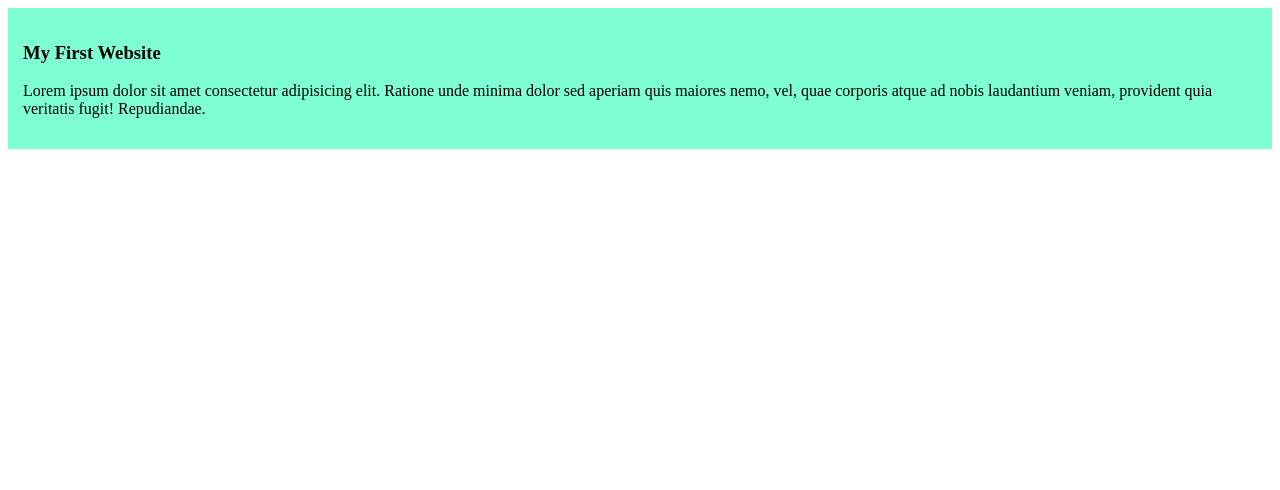
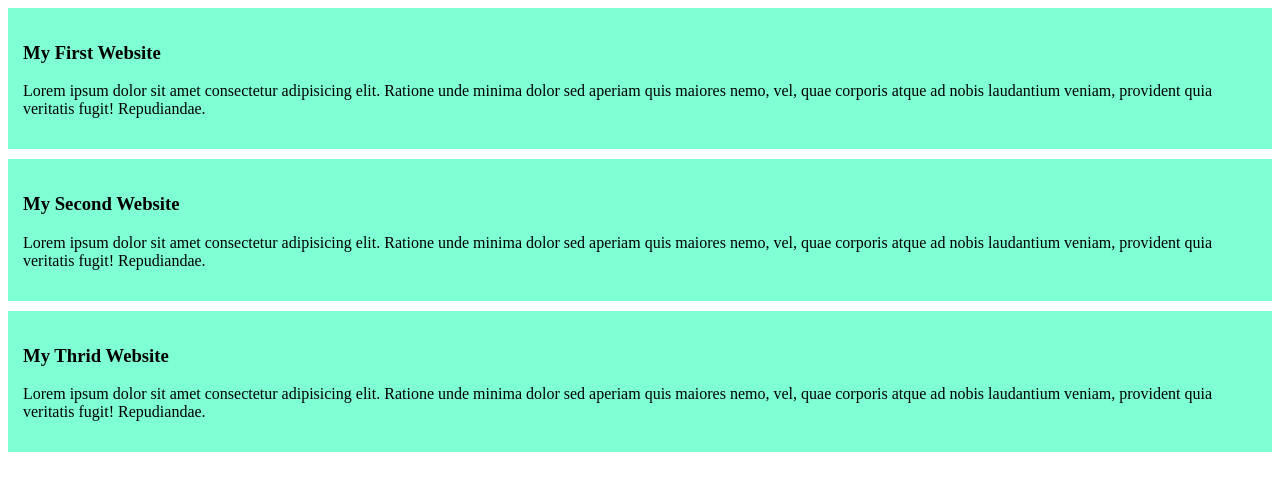
Before and after one commit to prokrity898/web-development, a plain HTML site: page index.html in a window 1280 px wide. Drawn offline with Linux system fonts and the light colour scheme.

Commit message:
Let's add the second blog

```diff
--- a/Styles/blog.css
+++ b/Styles/blog.css
@@ -1,4 +1,5 @@
 div{
     background-color: aquamarine;
     padding: 15px;
+    margin-bottom: 10px;
 }
--- a/index.html
+++ b/index.html
@@ -11,5 +11,13 @@
         <h3>My First Website</h3>
         <p>Lorem ipsum dolor sit amet consectetur adipisicing elit. Ratione unde minima dolor sed aperiam quis maiores nemo, vel, quae corporis atque ad nobis laudantium veniam, provident quia veritatis fugit! Repudiandae.</p>
     </div>
+    <div>
+        <h3>My Second Website</h3>
+        <p>Lorem ipsum dolor sit amet consectetur adipisicing elit. Ratione unde minima dolor sed aperiam quis maiores nemo, vel, quae corporis atque ad nobis laudantium veniam, provident quia veritatis fugit! Repudiandae.</p>
+    </div>
+    <div>
+        <h3>My Thrid Website</h3>
+        <p>Lorem ipsum dolor sit amet consectetur adipisicing elit. Ratione unde minima dolor sed aperiam quis maiores nemo, vel, quae corporis atque ad nobis laudantium veniam, provident quia veritatis fugit! Repudiandae.</p>
+    </div>
 </body>
 </html>
```
